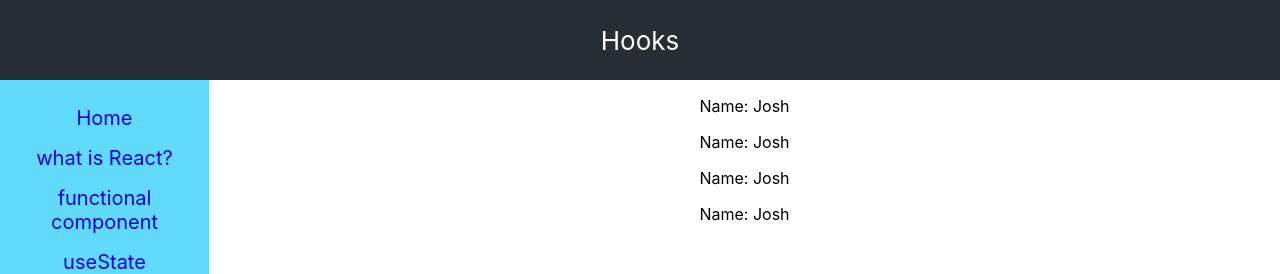
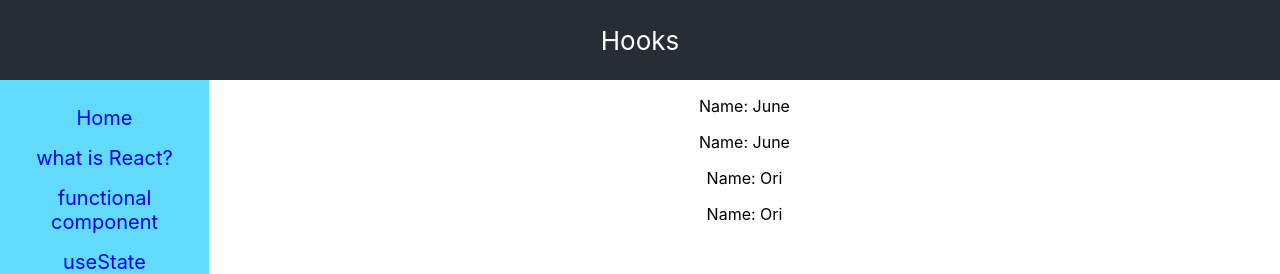
Before and after one commit to june50232/hook_example, a React (Create React App) app: page /useContext in a window 1280 px wide. Shown: the top 274 px of the page. Built offline with nearby package versions, Linux system fonts and the light colour scheme.

Commit message:
notes on class：till useContext

```diff
--- a/src/UseContextPage.jsx
+++ b/src/UseContextPage.jsx
@@ -1,21 +1,53 @@
-import React, { useEffect } from 'react'
+/**
+ * useContext ppt p.6
+ *
+ * 數個元件共用同樣的值
+ * 如果要修改共用值可以透過 .Provider
+ * 和一般共用變數的差別: 可以只改幾個子 components 的值
+ *
+ * DIY 修改共用值 name
+ * DIY2 只改幾個子 components 的值
+ *
+ */
+
+import React, {
+
+    // step3
+    useContext
+} from 'react'
+
+// step1
+const initialIdentity = {
+    name: 'Ori',
+    age: 30
+}
+
+// step2
+const Identity = React.createContext(initialIdentity)
 
 function ShowName() {
-  const name = 'Josh'
+    // step3
+    const object = useContext(Identity)
+
+    // step1
     return (
-    <p>Name: {name}</p>
+        <p>Name: {object.name}</p>
     )
 }
 
 export default function UseContextPage(props) {
-  // setTitle
-  useEffect(() => {
-    if (props.actions) props.actions.setTitle('UseContext')
-  }, [])
+
     return (
         <div>
+            {/* DIY2 針對特定子元件變更值 */}
+            <Identity.Provider
+                value={{
+                    name: 'June' // 可以結合 state
+                }}
+            >
                 <ShowName/>
                 <ShowName/>
+            </Identity.Provider>
             <ShowName/>
             <ShowName/>
         </div>
```
Lines whose indentation alone changed are shown as unchanged.
